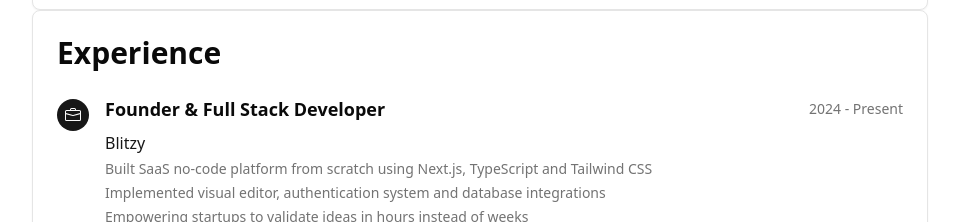
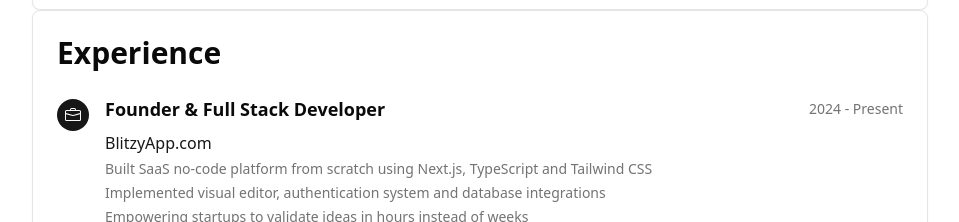
Before and after one commit to Hukasx0/portfolio, a Next.js app: page /portfolio/ in a window 1280 px wide. Shown: the part 2080-2302 px from the top of the page, without its empty margins (160-1119 px from the left). Built offline with nearby package versions, Linux system fonts and the light colour scheme.

Commit message:
Small fix

```diff
--- a/src/components/landing/experience.tsx
+++ b/src/components/landing/experience.tsx
@@ -5,7 +5,7 @@ import Link from "next/link";
 const experiences = [
   {
     title: "Founder & Full Stack Developer",
-    company: "Blitzy",
+    company: "BlitzyApp.com",
     period: "2024 - Present",
     description: [
       "Built SaaS no-code platform from scratch using Next.js, TypeScript and Tailwind CSS",
```
